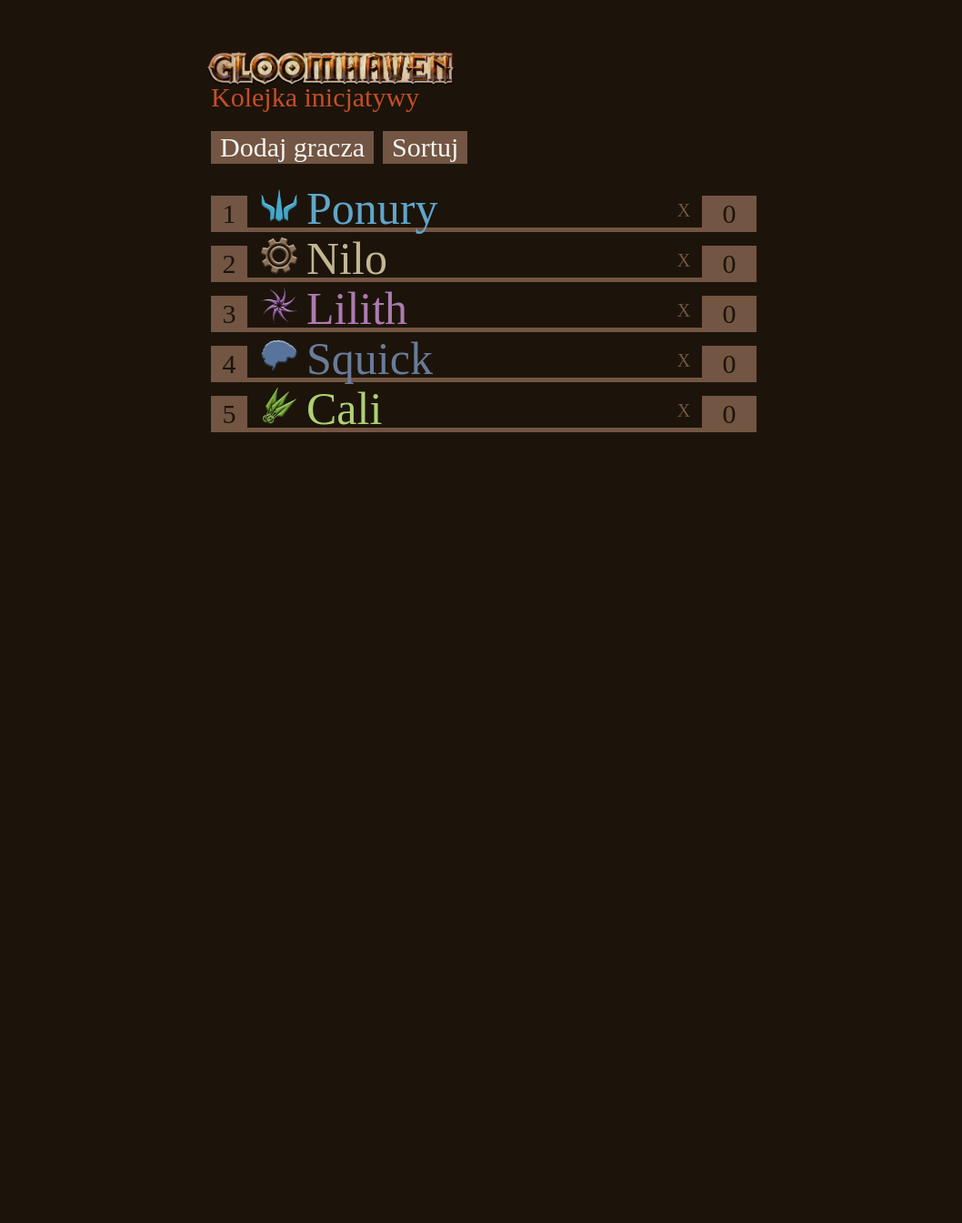
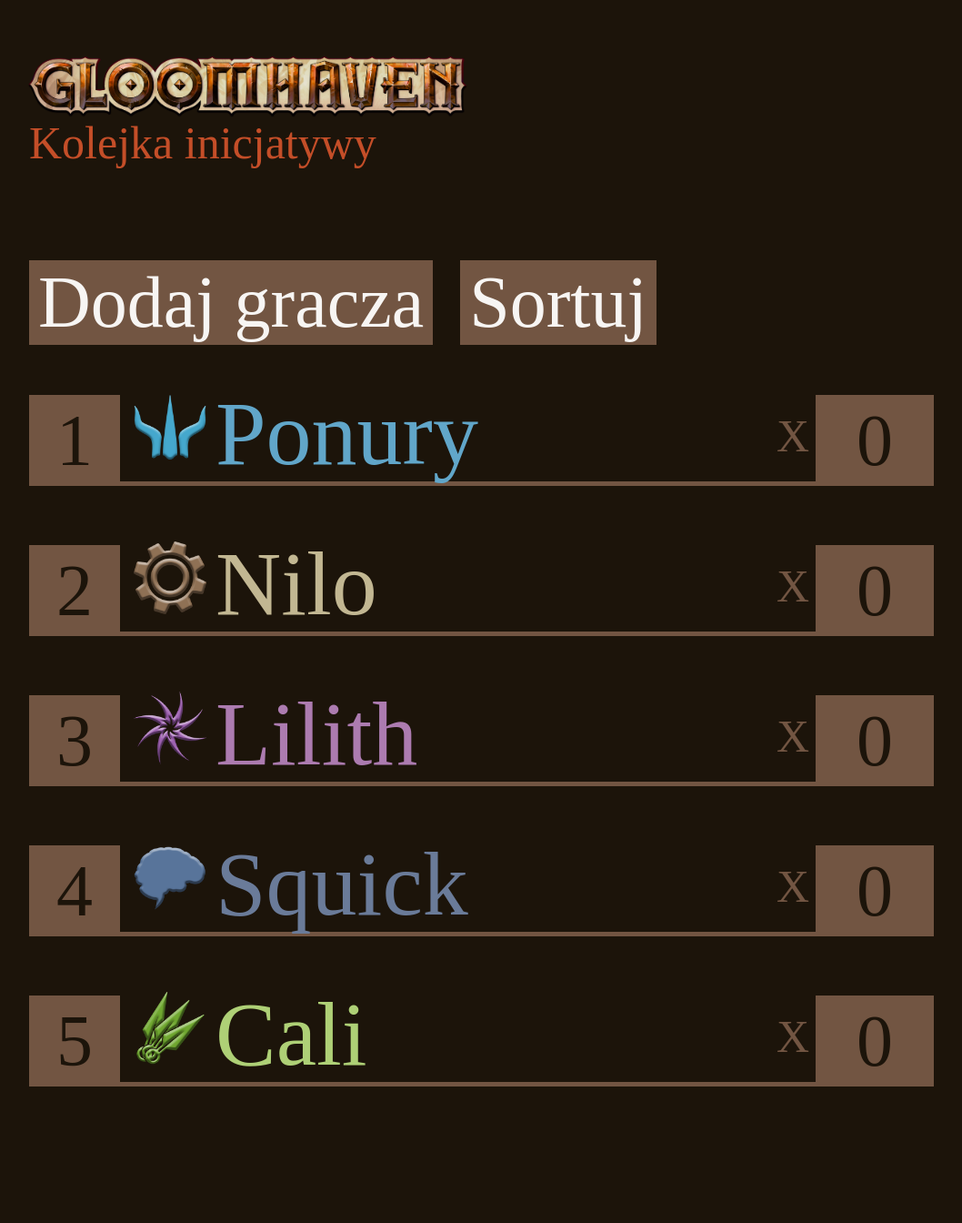
Before and after one commit to potwr/potwr.github.io, a PHP site: page / in a window 1280 px wide. Shown: the whole page at 91% size, without its empty margins (108-1166 px from the left). Before the commit the page ends 475 px from the top, so only its background shows below. Run offline with PHP 8.4, Linux system fonts and the light colour scheme; some web fonts are replaced.

Commit message:
Add files via upload

```diff
--- a/styles.css
+++ b/styles.css
@@ -5,58 +5,61 @@
 .header {
     margin: auto;
     margin-top: 50px;
-    width: 600px;
+    margin-bottom: 100px;
+    width: 1000px;
 }
 
 .header-logo {
-    height: 50px;
-    width: auto;
+    width: 50%;
+    height: auto;
     margin-left: -10px;
     margin-bottom: -10px;
 }
 
 .header-title {
     font-family: 'Pirata One';
-    font-size: 30px;
+    font-size: 50px;
     color: #C44E28;
 
 }
 
 .wrapper {
     margin: auto;
-    margin-top: 20px;
-    width: 600px;
+    margin-top: 40px;
+    margin-bottom: 100px;
+    width: 1000px;
 }
 
 button.add-gamer, button.run-add-player, button.sort-players {
     font-family: 'Pirata One';
-    font-size: 30px;
+    font-size: 80px;
     color: #F7F5F3;
     background-color: #725542;
     border: none;
     padding-left: 10px;
     padding-right: 10px;
+    margin-bottom: 20px;
 }
 
 button.run-add-player {
-    position: absolute;
-    right: 10px;
-    bottom: 10px;
+    position: relative;
+    left: 490px;
+    bottom: 25px;
 }
 
 button.sort-players {
-    margin-left: 10px;
+    margin-left: 30px;
 }
 
 button.close-add-player-alert {
     float: right;
-    width: 30px;
-    height: 30px;
+    width: 100px;
+    height: 90px;
     background-color: #725542;
     color: #F7F5F3;
     font-family: 'Pirata One';
-    font-size: 25px;
-    line-height: 30px;
+    font-size: 80px;
+    line-height: 100px;
     margin-top: 5px;
     margin-right: 5px;
     border: none;
@@ -121,12 +137,14 @@
 }
 
 .player-table {
-    width: 600px;
+    width: 1000px;
     margin-top: 20px;
 }
 
 .player-line {
-    width: 600px;
+    width: 1000px;
+    display: inline-block;
+    margin-bottom: 50px;
 }
 
 .player-line div {
@@ -135,11 +153,11 @@
 
 .player-line-order-number {
     margin-top: 15px;
-    width: 40px;
-    height: 40px;
+    width: 100px;
+    height: 100px;
     font-family: 'Pirata One';
-    font-size: 30px;
-    line-height: 40px;
+    font-size: 80px;
+    line-height: 100px;
     text-align: center;
     background-color: #725542;
     color: #1C140A;
@@ -147,21 +165,21 @@
 
 .player-line-name {
     padding-left: 15px;
-    width: 445px;
-    height: 50px;
+    width: 700px;
+    height: 110px;
     font-family: 'Pirata One';
-    font-size: 50px;
+    font-size: 100px;
     color: #C44E28;
     border-bottom: 5px solid #725542;
 }
 
 button.delete-player {
-    width: 40px;
-    height: 45px;
+    width: 50px;
+    height: 105px;
     float: left;
     margin-top: 10px;
     font-family: 'Pirata One';
-    font-size: 20px;
+    font-size: 50px;
     line-height: 40px;
     text-align: center;
     border: none;
@@ -172,11 +190,11 @@
 
 .player-line-initiative {
     margin-top: 15px;
-    width: 60px;
-    height: 40px;
+    width: 130px;
+    height: 100px;
     font-family: 'Pirata One';
-    font-size: 30px;
-    line-height: 40px;
+    font-size: 80px;
+    line-height: 100px;
     text-align: center;
     background-color: #725542;
     color: #725542;
@@ -227,7 +245,7 @@
 }
 
 .character-symbol {
-    width: 40px;
+    width: 80px;
     margin-right: 10px;
 }
 
```
Also changed, not shown: other parts of styles.css (+27 -14 lines).
